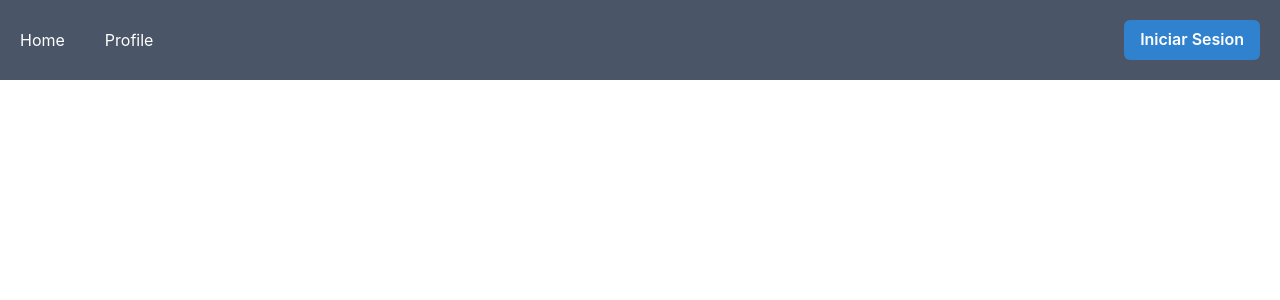
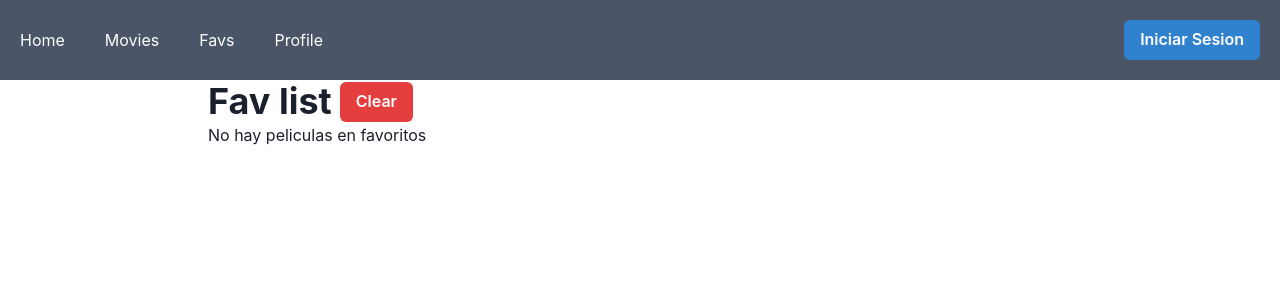
Before and after one commit to AgustinLeg/ada-use-context, a React (Vite) app: page /favorites in a window 1280 px wide. Shown: the top 300 px of the page. Built offline with nearby package versions, Linux system fonts and the light colour scheme.

Commit message:
add favs

```diff
--- a/src/App.jsx
+++ b/src/App.jsx
@@ -1,7 +1,9 @@
 import { Route, Routes } from "react-router-dom";
 import { Navbar } from "./components/navbar";
 import { ProtectedRoute } from "./components/protectedRoute";
+import { Fav } from "./pages/Fav";
 import { Home } from "./pages/Home";
+import { Movies } from "./pages/Movies";
 import { Profile } from "./pages/Profile";
 
 function App() {
@@ -10,6 +12,8 @@ function App() {
       <Navbar />
       <Routes>
         <Route path="/" element={<Home />} />
+        <Route path="/movies" element={<Movies />} />
+        <Route path="/favorites" element={<Fav />} />
         <Route element={<ProtectedRoute />}>
           <Route path="/profile" element={<Profile />} />
         </Route>
--- /dev/null
+++ b/src/assets/movies.js
@@ -0,0 +1,17 @@
+export const movies = [
+  {
+    id: 1,
+    img: "https://es.web.img3.acsta.net/pictures/22/05/14/13/26/5638861.jpg",
+    name: "Stranger Things",
+  },
+  {
+    id: 2,
+    img: "https://cdn.hobbyconsolas.com/sites/navi.axelspringer.es/public/styles/480/public/media/image/2022/06/obi-wan-kenobi-cartel-nuevo-2721977.jpg?itok=nVyLrY8_",
+    name: "Obi-Wan Kenobi",
+  },
+  {
+    id: 3,
+    img: "https://pics.filmaffinity.com/Sense8_Serie_de_TV-122389805-large.jpg",
+    name: "Sense 8",
+  },
+];
--- a/src/components/navbar/index.jsx
+++ b/src/components/navbar/index.jsx
@@ -8,13 +8,17 @@ import { ModalAuth } from "../auth";
 export const Navbar = () => {
   const { user, isLogged, logout } = useUserContext();
 
-  console.log(user, isLogged);
-
   return (
     <Flex justify="space-between" bg="gray.600" p={5} color="white">
       <HStack spacing={10} as="nav">
         <Link as={RouterLink} to="/">
           Home
+        </Link>
+        <Link as={RouterLink} to="/movies">
+          Movies
+        </Link>
+        <Link as={RouterLink} to="/favorites">
+          Favs
         </Link>
         <Link as={RouterLink} to="/profile">
           Profile
--- /dev/null
+++ b/src/context/MovieContext.jsx
@@ -0,0 +1,31 @@
+import { createContext, useContext, useState } from "react";
+
+const MovieContext = createContext();
+
+export const useMovieContext = () => useContext(MovieContext);
+
+const MovieProvider = ({ children }) => {
+  const [movies, setMovies] = useState([]);
+
+  const addFav = (mov) => {
+    const existMovie = movies.some((movie) => movie.id === mov.id);
+
+    if (!existMovie) {
+      setMovies([...movies, mov]);
+    }
+  };
+
+  const removeFav = (mov) => {
+    setMovies(movies.filter((movie) => movie.id !== mov.id));
+  };
+
+  const clearFav = () => setMovies([]);
+
+  return (
+    <MovieContext.Provider value={{ movies, addFav, removeFav, clearFav }}>
+      {children}
+    </MovieContext.Provider>
+  );
+};
+
+export default MovieProvider;
--- a/src/main.jsx
+++ b/src/main.jsx
@@ -3,6 +3,7 @@ import React from "react";
 import ReactDOM from "react-dom/client";
 import { BrowserRouter } from "react-router-dom";
 import App from "./App";
+import MovieProvider from "./context/MovieContext";
 import UserProvider from "./context/user/UserProvider";
 
 ReactDOM.createRoot(document.getElementById("root")).render(
@@ -10,7 +11,9 @@ ReactDOM.createRoot(document.getElementById("root")).render(
     <BrowserRouter>
       <ChakraProvider>
         <UserProvider>
-           <App />
+          <MovieProvider>
+            <App />
+          </MovieProvider>
         </UserProvider>
       </ChakraProvider>
     </BrowserRouter>
--- /dev/null
+++ b/src/pages/Fav.jsx
@@ -0,0 +1,42 @@
+import {
+  Button,
+  Container,
+  Heading,
+  HStack,
+  Image,
+  SimpleGrid,
+  Text,
+  VStack,
+} from "@chakra-ui/react";
+import { useMovieContext } from "../context/MovieContext";
+
+
+export const Fav = () => {
+  const { movies, clearFav, removeFav } = useMovieContext();
+
+  return (
+    <Container maxW="4xl">
+      <HStack>
+        <Heading>Fav list</Heading>
+
+        <Button colorScheme="red" onClick={clearFav}>
+          Clear
+        </Button>
+      </HStack>
+      {!movies.length && <Text>No hay peliculas en favoritos</Text>}
+      {!!movies.length && (
+        <SimpleGrid columns={[1, null, 3]} gap={5}>
+          {movies.map((movie) => (
+            <VStack key={movie.id}>
+              <Image src={movie.img} h="xs" />
+              <Heading size="md">{movie.name}</Heading>
+              <Button colorScheme="red" onClick={() => removeFav(movie)}>
+                Remove Fav
+              </Button>
+            </VStack>
+          ))}
+        </SimpleGrid>
+      )}
+    </Container>
+  );
+};
--- /dev/null
+++ b/src/pages/Movies.jsx
@@ -0,0 +1,31 @@
+import {
+  Button,
+  Container,
+  Heading,
+  Image,
+  SimpleGrid,
+  VStack,
+} from "@chakra-ui/react";
+import { movies } from "../assets/movies";
+import { useMovieContext } from "../context/MovieContext";
+
+export const Movies = () => {
+  const { addFav } = useMovieContext();
+
+  return (
+    <Container maxW="4xl">
+      <Heading>Movies list</Heading>
+      <SimpleGrid columns={[1, null, 3]} gap={5}>
+        {movies.map((movie) => (
+          <VStack key={movie.id}>
+            <Image src={movie.img} h="xs" />
+            <Heading size="md">{movie.name}</Heading>
+            <Button colorScheme="yellow" onClick={() => addFav(movie)}>
+              Fav
+            </Button>
+          </VStack>
+        ))}
+      </SimpleGrid>
+    </Container>
+  );
+};
```
Also changed, not shown: 1 other file (tests, documents, lock files or other folders).
